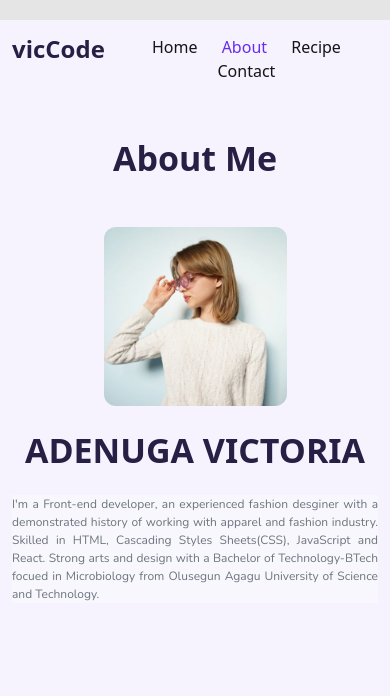
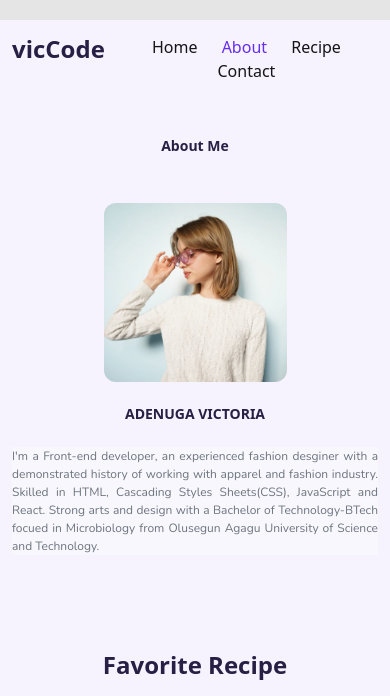
Before and after one commit to adevicky/African-food-recipe, a plain HTML site: page about.html in a window 390 px wide. Shown: the top 696 px of the page. Drawn offline with nearby package versions, Linux system fonts and the light colour scheme; a web font is replaced by a local one.

Commit message:
Updated font size

```diff
--- a/src/css.css
+++ b/src/css.css
@@ -74,7 +74,7 @@ nav li.active a {
 
 @media (max-width:900px) {
     h1 {
-        font-size: 34px;
+        font-size: 14px;
     }
 
     .overlay-text {
```
